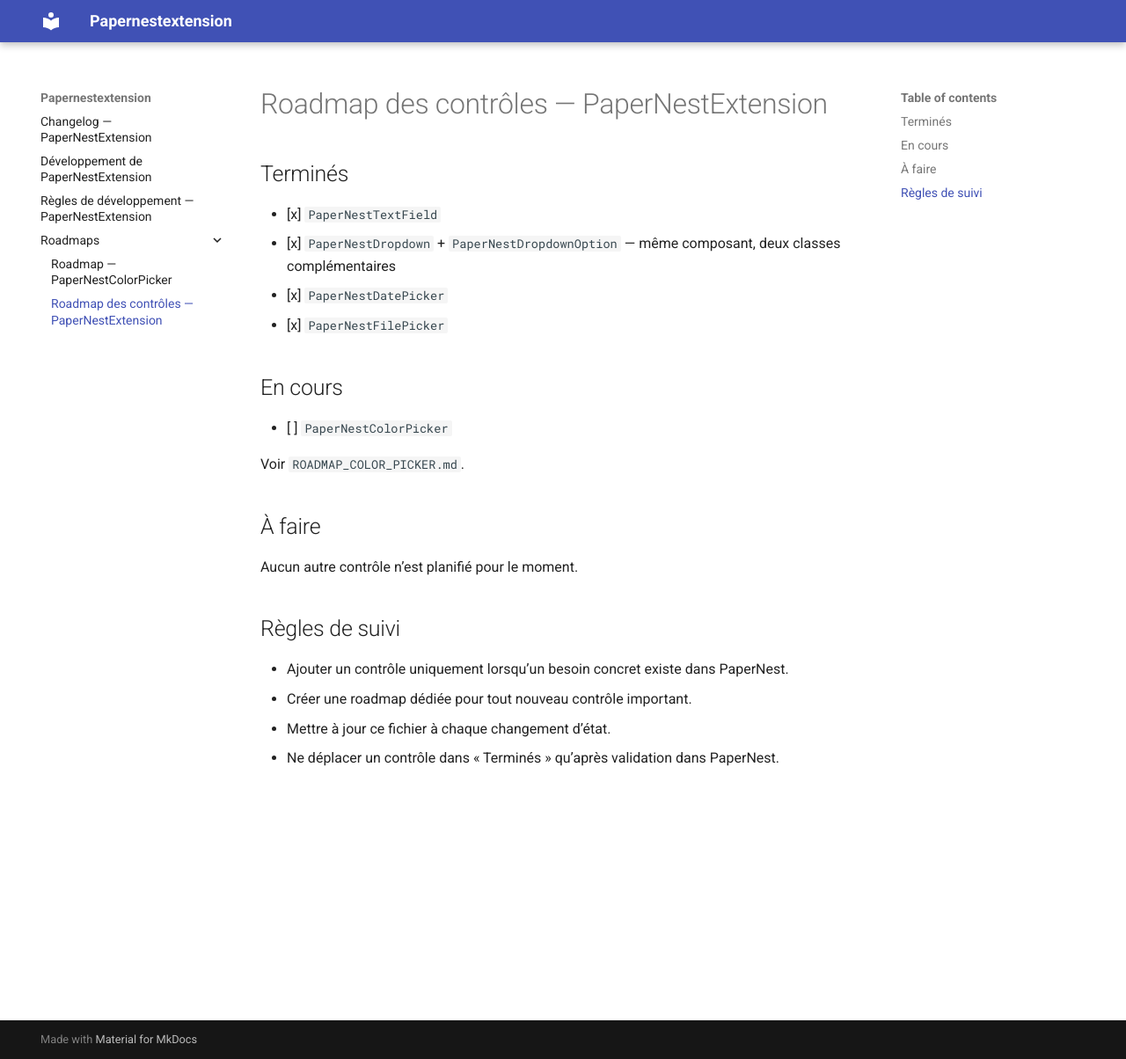
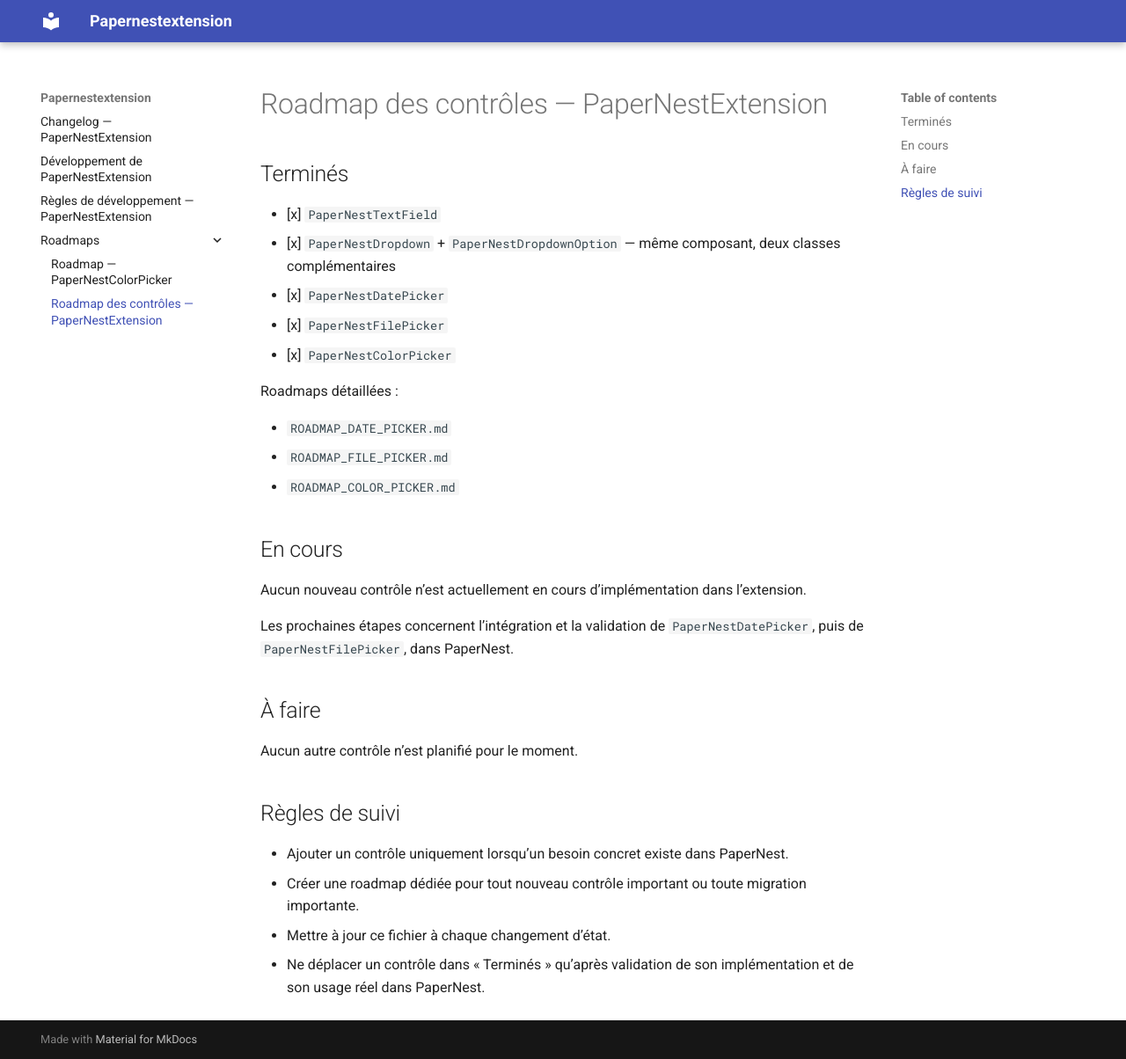
Before and after one commit to Drenae/PaperNestExtension, an MkDocs documentation site: the page built from docs/roadmaps/ROADMAP_CONTROLS.md, in a window 1280 px wide and 1204 px high. Shown: the whole window at 88% size. Built offline with MkDocs 1.6.1 and Material for MkDocs 9.7.7, drawn with Linux system fonts in a browser that asks for light colours.

Commit message:
docs: update controls roadmap

```diff
--- a/docs/roadmaps/ROADMAP_CONTROLS.md
+++ b/docs/roadmaps/ROADMAP_CONTROLS.md
@@ -6,12 +6,19 @@
 - [x] `PaperNestDropdown` + `PaperNestDropdownOption` — même composant, deux classes complémentaires
 - [x] `PaperNestDatePicker`
 - [x] `PaperNestFilePicker`
+- [x] `PaperNestColorPicker`
+
+Roadmaps détaillées :
+
+- `ROADMAP_DATE_PICKER.md`
+- `ROADMAP_FILE_PICKER.md`
+- `ROADMAP_COLOR_PICKER.md`
 
 ## En cours
 
-- [ ] `PaperNestColorPicker`
+Aucun nouveau contrôle n’est actuellement en cours d’implémentation dans l’extension.
 
-Voir `ROADMAP_COLOR_PICKER.md`.
+Les prochaines étapes concernent l’intégration et la validation de `PaperNestDatePicker`, puis de `PaperNestFilePicker`, dans PaperNest.
 
 ## À faire
 
@@ -20,6 +27,6 @@ Aucun autre contrôle n’est planifié pour le moment.
 ## Règles de suivi
 
 - Ajouter un contrôle uniquement lorsqu’un besoin concret existe dans PaperNest.
-- Créer une roadmap dédiée pour tout nouveau contrôle important.
+- Créer une roadmap dédiée pour tout nouveau contrôle important ou toute migration importante.
 - Mettre à jour ce fichier à chaque changement d’état.
-- Ne déplacer un contrôle dans « Terminés » qu’après validation dans PaperNest.
+- Ne déplacer un contrôle dans « Terminés » qu’après validation de son implémentation et de son usage réel dans PaperNest.
```
